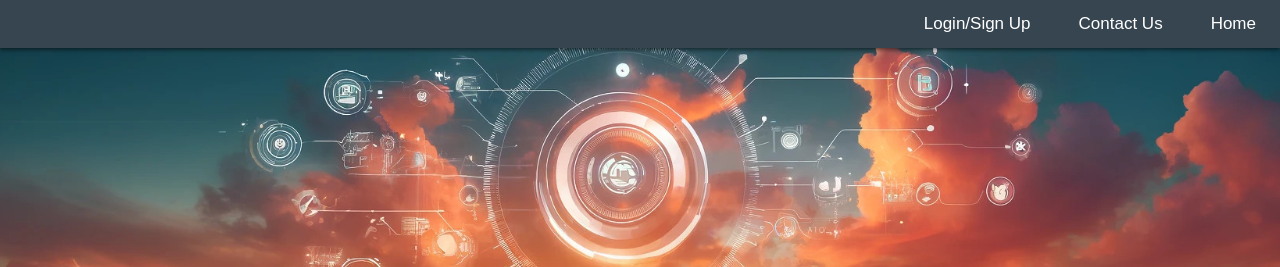
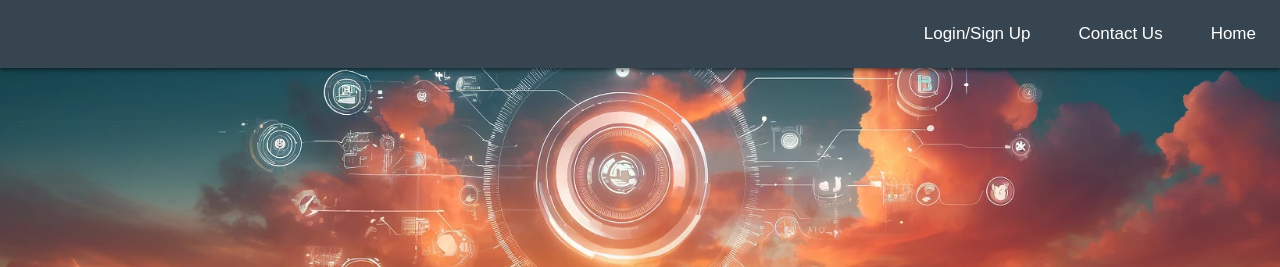
Before and after one commit to Dhaarini24/mini_project, a plain HTML site: page Mini_project/land.html in a window 1280 px wide. Shown: the top 267 px of the page. Drawn offline with Linux system fonts and the light colour scheme.

Commit message:
Update style.css

```diff
--- a/Mini_project/style.css
+++ b/Mini_project/style.css
@@ -13,6 +13,7 @@ body, html {
     overflow: hidden;
     position: fixed;
     width: 100%;
+    padding: 10px 0;
     top: 0;
     box-shadow: 0 2px 4px rgba(0,0,0,0.5);
     z-index: 1000; /* Ensure navbar stays on top */
```
